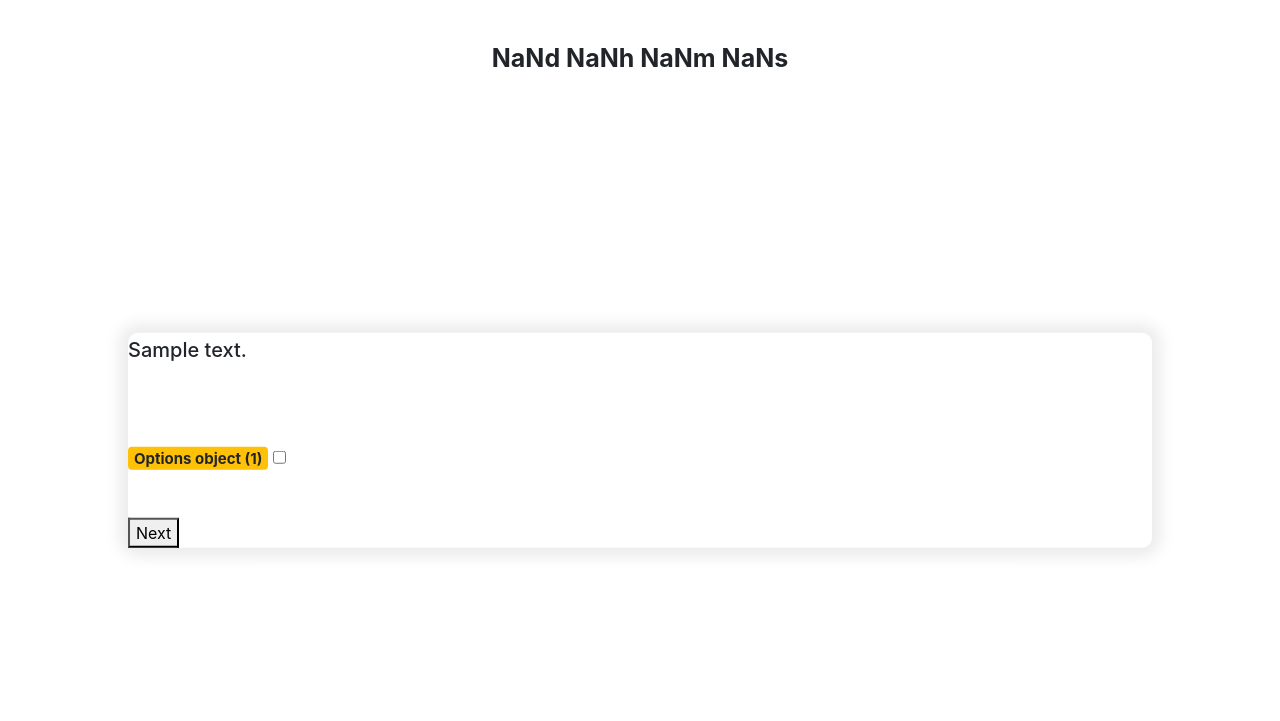
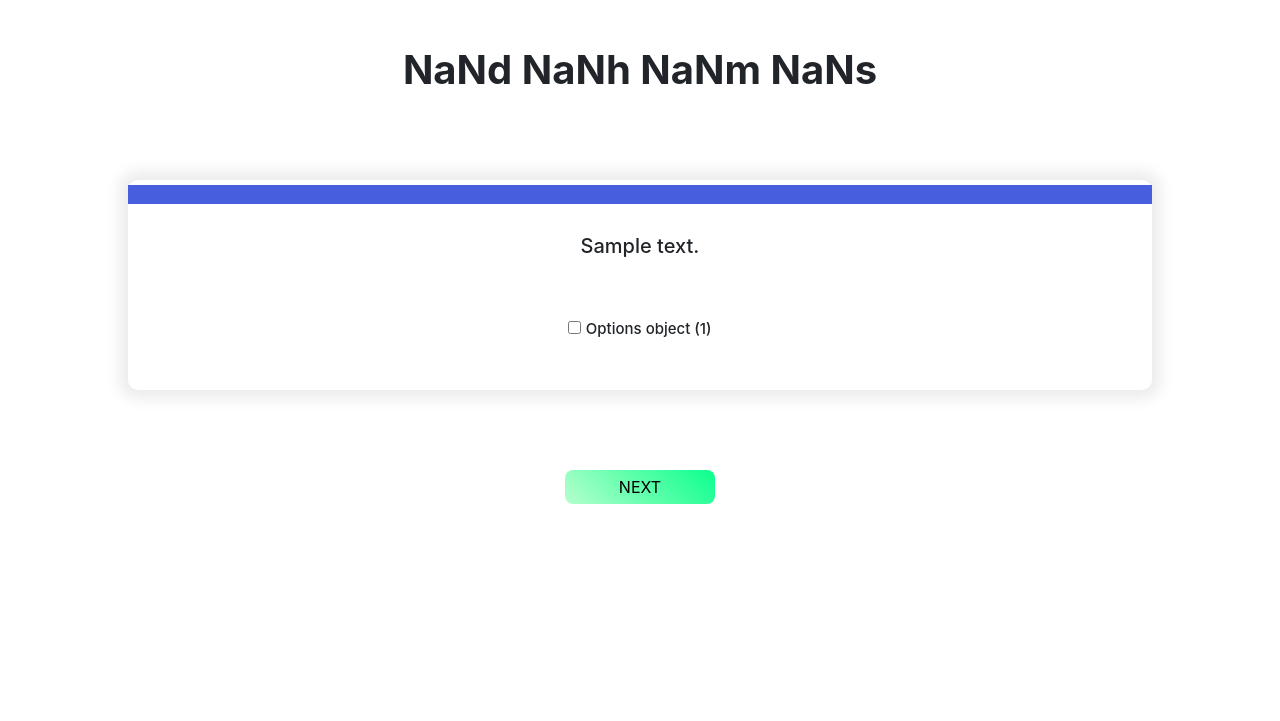
Before and after one commit to aryan29/Quizoo, a Django app: template quizoo/quizer/templates/question_view.html in a window 1280 px wide. Shown: the top 721 px of the page. Run offline with Django 3.2, Linux system fonts and the light colour scheme; tables that the repository leaves empty hold one stand-in row (values such as "Sample post"); the template is opened without the code that fills it: values that come from a table or form of the project are taken from there, most other values are stand-ins (such as "Sample title", 1, 10 or a date in 2020); parts of the project's set-up code (start-up, migrations or seed data) failed here and were passed over; some libraries are stand-ins or nearby versions.

Commit message:
styled question view

```diff
--- a/quizoo/quizer/templates/question_view.html
+++ b/quizoo/quizer/templates/question_view.html
@@ -1,34 +1,82 @@
 <html>
 	<head>
-<link rel="stylesheet" href="https://stackpath.bootstrapcdn.com/bootstrap/4.3.1/css/bootstrap.min.css" integrity="sha384-ggOyR0iXCbMQv3Xipma34MD+dH/1fQ784/j6cY/iJTQUOhcWr7x9JvoRxT2MZw1T" crossorigin="anonymous">
+		<link
+			rel="stylesheet"
+			href="https://stackpath.bootstrapcdn.com/bootstrap/4.3.1/css/bootstrap.min.css"
+			integrity="sha384-ggOyR0iXCbMQv3Xipma34MD+dH/1fQ784/j6cY/iJTQUOhcWr7x9JvoRxT2MZw1T"
+			crossorigin="anonymous"
+		/>
 		<script src="https://ajax.googleapis.com/ajax/libs/jquery/3.5.1/jquery.min.js"></script>
 		<script src="https://cdn.jsdelivr.net/npm/sweetalert2@10"></script>
 		<style>
-.question-text{
-    font-size:20px;
-    white-space:pre-line;
+			.question-text {
+				font-size: 20px;
 			}
-.option-text{
-    margin-top:5px;
-    font-size:15px;
-    white-space:pre-line;
+			.option-text {
+				display: inline;
+				font-size: 15px;
 			}
-#whole{
-    width:80%;
-    position:absolute;
-    box-shadow: 0px 0px 15px 9px rgb(236, 236, 236) ;
-    border-radius: 10px;
+			.option-text p {
+				font-size: 16px;
+				background: linear-gradient(45deg, #e6e6e6, rgb(255, 255, 255));
+				padding: 8px;
+				border-radius: 5px;
+				display: inline;
+				margin-left: 10px;
+			}
+			.background-image {
+				position: fixed;
+				left: 0;
+				right: 0;
+				width: 100%;
+				height: 100%;
+				z-index: -1;
+			}
+			.all-questions {
+				width: 80%;
+				margin: auto;
+				text-align: center;
+				box-shadow: 0px 0px 15px 9px rgb(236, 236, 236);
 				padding-top: 5px;
 				margin-top: 40px;
-    top:50%;
-    left:50%;
-    transform:translate(-50%,-50%);
+				border-radius: 10px;
 			}
-#timer{
-    margin:40px 0;
-    font-size:25px;
-    font-weight:bold;
-    text-align:center;
+			#timer {
+				margin: 40px 0;
+				font-size: 40px;
+				font-weight: bold;
+				text-align: center;
+			}
+			#all_options {
+				display: flex !important;
+				justify-content: space-evenly;
+				padding-bottom: 50px !important;
+				padding-top: 50px;
+			}
+			input > .check_box {
+				display: inline !important;
+			}
+			#whole {
+				display: flex;
+				flex-direction: column;
+				justify-content: center;
+			}
+			.next-button {
+				width: 150px;
+				border-radius: 8px;
+				margin: auto !important;
+				outline: 0;
+				border: 0;
+				padding: 5px;
+				background: linear-gradient(
+					45deg,
+					rgb(182, 255, 204),
+					rgb(10, 255, 141)
+				);
+				transition: all 0.2s ease;
+			}
+			.next-button:hover {
+				transform: scale(1.08);
 			}
 		</style>
 	</head>
@@ -37,119 +85,127 @@
 			<p id="demo"></p>
 		</div>
 		<div id="whole">
+			<div class="background-image"></div>
+			<div class="all-questions">
+				<h6
+					style="
+						margin-bottom: 30px;
+						background-color: #475edf;
+						text-align: center;
+						color: #475edf;
+					"
+				>
+					:
+				</h6>
 				{% csrf_token %}
 				<span id="question_text"><h5>{{question_text|safe}}</h5></span>
-<br>
 
-<br>
-<br>
 				<div id="all_options">
 					{% for x in options%}
 					<div class="option">
-<h3 class='badge badge-warning option-text'>{{x|safe}}</h3>
-<input type="checkbox" class="check_box"/>
+						<input type="checkbox" class="check_box" />
+						<h3 class="option-text">{{x|safe}}</h3>
 					</div>
 					{% endfor %}
 				</div>
-<div id="timer">
-
 			</div>
-<button onclick="get_next_question()">Next</button>
+			<div id="timer"></div>
+			<button class="next-button" onclick="get_next_question()">NEXT</button>
 		</div>
 	</body>
 </html>
 <script>
-var mode="{{quiz.strict_mode}}";
-if(mode=="True")
-{
+	var mode = "{{quiz.strict_mode}}";
+	if (mode == "True") {
 		//Turn off right click
-    document.addEventListener('contextmenu', event => event.preventDefault());
+		document.addEventListener("contextmenu", (event) => event.preventDefault());
 
-window.onblur = function() {
+		window.onblur = function () {
 			console.log("You are caught doing tab changes quiz epired");
 			$.ajax({
-    type:'POST',
-    url:"",
-    data:{
-        csrfmiddlewaretoken: document.getElementsByName('csrfmiddlewaretoken')[0].value,
-        "cheating":true
+				type: "POST",
+				url: "",
+				data: {
+					csrfmiddlewaretoken: document.getElementsByName(
+						"csrfmiddlewaretoken"
+					)[0].value,
+					cheating: true,
 				},
-    success:function(res){
+				success: function (res) {
 					location.reload();
-        }
+				},
 			});
-
-
 		};
 	}
-var countDownDate = "{{end_time}}"*1000//To get international standard time
-  console.log(countDownDate)
-var x = setInterval(function() {
+	var countDownDate = "{{end_time}}" * 1000; //To get international standard time
+	console.log(countDownDate);
+	var x = setInterval(function () {
 		var now = new Date().getTime();
 		var distance = countDownDate - now;
 		var days = Math.floor(distance / (1000 * 60 * 60 * 24));
-  var hours = Math.floor((distance % (1000 * 60 * 60 * 24)) / (1000 * 60 * 60));
+		var hours = Math.floor(
+			(distance % (1000 * 60 * 60 * 24)) / (1000 * 60 * 60)
+		);
 		var minutes = Math.floor((distance % (1000 * 60 * 60)) / (1000 * 60));
 		var seconds = Math.floor((distance % (1000 * 60)) / 1000);
-  document.getElementById("demo").innerHTML = days + "d " + hours + "h "
-  + minutes + "m " + seconds + "s ";
+		document.getElementById("demo").innerHTML =
+			days + "d " + hours + "h " + minutes + "m " + seconds + "s ";
 		if (distance < 0) {
 			clearInterval(x);
 			location.reload();
 		}
 	}, 1000);
-function get_next_question(){
-var x=document.getElementsByClassName("option")
-li=[]
-for(let i=0;i<x.length;i++)
-{
+	function get_next_question() {
+		var x = document.getElementsByClassName("option");
+		li = [];
+		for (let i = 0; i < x.length; i++) {
 			//console.log(x[i].getElementsByClassName("check_box")[0])
-    if(x[i].getElementsByClassName("check_box")[0].checked==true)
-    {
-        console.log(x[i])
-        li.push(x[i].getElementsByTagName("h3")[0].innerHTML)
+			if (x[i].getElementsByClassName("check_box")[0].checked == true) {
+				console.log(x[i]);
+				li.push(x[i].getElementsByTagName("h3")[0].innerHTML);
 			}
 		}
 		//Send this question reponse to the server
 		$.ajax({
-    type:'POST',
-    url:"",
-    data:{
-        csrfmiddlewaretoken: document.getElementsByName('csrfmiddlewaretoken')[0].value,
-        "response":li
+			type: "POST",
+			url: "",
+			data: {
+				csrfmiddlewaretoken: document.getElementsByName(
+					"csrfmiddlewaretoken"
+				)[0].value,
+				response: li,
 			},
-    success:function(res){
-        if(res=="500")
-            location.reload();
-        else
-        {
-        console.log("Data Successfully posted")
-        console.log(res)
-        document.getElementById("question_text").getElementsByTagName("h5")[0].innerHTML=res['question'];
-        var z=document.getElementById("all_options");
-        z.innerHTML="";
-        for(let i=0;i<res['options'].length;i++)
-        {
-            let d=document.createElement("div");
-            d.className='option';
-            let opt=document.createElement("h3");
+			success: function (res) {
+				if (res == "500") location.reload();
+				else {
+					console.log("Data Successfully posted");
+					console.log(res);
+					document
+						.getElementById("question_text")
+						.getElementsByTagName("h5")[0].innerHTML = res["question"];
+					var z = document.getElementById("all_options");
+					z.innerHTML = "";
+					for (let i = 0; i < res["options"].length; i++) {
+						let d = document.createElement("div");
+						d.className = "option";
+						let opt = document.createElement("h3");
 
-            opt.className="badge badge-warning option-text";
-            let ch=document.createElement("input");
-            ch.type="checkbox";
-            ch.className="check_box";
+						opt.className = "badge badge-warning option-text";
+						let ch = document.createElement("input");
+						ch.type = "checkbox";
+						ch.className = "check_box";
 						d.appendChild(opt);
 						d.appendChild(ch);
 						z.appendChild(d);
 
-             opt.innerHTML=res['options'][i];
+						opt.innerHTML = res["options"][i];
 					}
 				}
 			},
-    failure:function(res){
-        Swal.fire('Something went wrong try again')
-    }
-})
+			failure: function (res) {
+				Swal.fire("Something went wrong try again");
+			},
+		});
 		console.log(li);
 	}
 </script>
```
Lines whose indentation alone changed are shown as unchanged.
